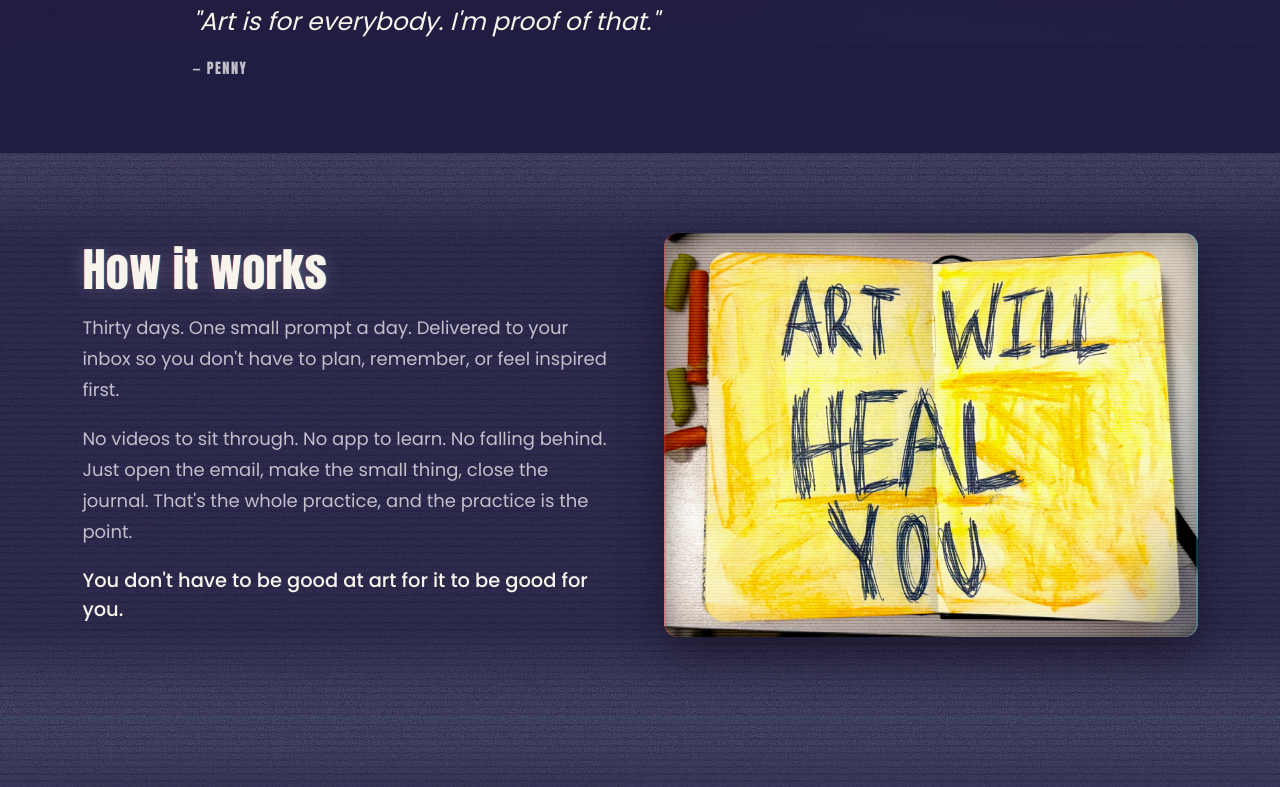
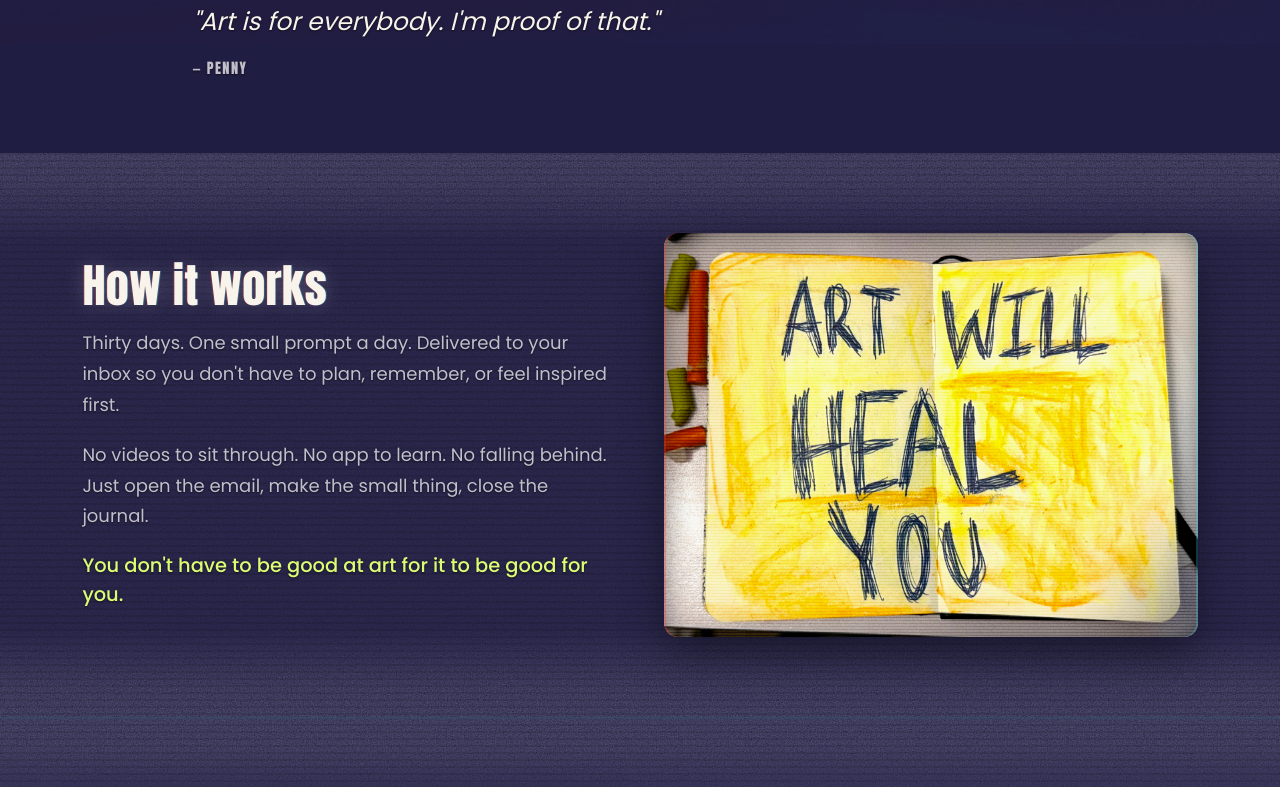
Before and after one commit to bethaniebright/mindfulmoon, a plain HTML site: page static-to-signal.html in a window 1280 px wide. Shown: the part 776-1563 px from the top of the page. Drawn offline with Linux system fonts and the light colour scheme.

Commit message:
Harden the text/texture layer scale and separate glyphs from the noise.
Audited the stacking page-wide before changing anything, two ways: an
empirical probe that repainted every texture layer opaque magenta at
full opacity with masks and blend modes stripped, and a computed pass
over all ten sections. Both agree — text was already painting on top
everywhere. The texture was never above the copy in stacking order, so
the reported obstruction was not a z-index fault.

What it actually was: light text over a noise field loses its edge
where a bright fleck lands against a glyph. Nothing is covering the
letters; the letterforms are just losing separation from what sits
behind them. Fixed with a tight dark halo on body copy, which restores
the edge without touching the text colour or the texture. Buttons opt
out — dark-on-light, where a halo would only muddy the label.

Layering is now explicit rather than incidental, so it cannot drift:

    0   background noise fields
    1   tape banding and scanlines
   10   the reading layer, all text

Every section already isolates, so those numbers are scoped and no
texture layer can escape onto copy elsewhere. The gap from 1 to 10
leaves room for texture layers added later to stack above the existing
ones and still be nowhere near the text. Noted in the CSS that
`position: relative` is load-bearing on the reading layer — z-index is
ignored on a static element, so removing it would silently drop text
behind the texture.

Mid-band noise eased from 0.40 to 0.28 of the layer. Worst case was
sitting at exactly 4.50 against AA's 4.5, which is not a margin.

Lime #DCFC74 now carries the three .emph lines — the moments the copy
turns. Three instances page-wide keeps it an accent, and it ties the
line to the button beneath it. Measured at 13.85, 10.12 and 7.30.

Re-tested all 59 text blocks against the real composited noise at each
block's own position. No failures; worst is now 4.67:1.

Copy: removed "That's the whole practice, and the practice is the
point."

Co-Authored-By: Claude Opus 4.8 <noreply@anthropic.com>

```diff
--- a/static-to-signal.css
+++ b/static-to-signal.css
@@ -120,6 +120,12 @@ body {
   -webkit-font-smoothing: antialiased;
   text-rendering: optimizeLegibility;
   overflow-x: hidden;
+  /* Light text sitting over a noise field loses its edge where a bright
+     fleck lands against a glyph. A tight dark halo re-separates the
+     letterforms from whatever is behind them without altering the text
+     colour or the texture. Stacking already guarantees the noise is
+     behind; this is what makes it *read* as behind. */
+  text-shadow: 0 1px 2px rgba(0, 0, 0, 0.55);
 }
 
 /* height:auto is load-bearing — the images carry width/height attributes so
@@ -175,6 +181,8 @@ h1, h2, h3 {
   line-height: 1.15;
   color: var(--bg);
   background: var(--lime);
+  /* Dark-on-light: the body halo would only muddy the label here. */
+  text-shadow: none;
   /* Slightly deeper lime edge so the button still has a defined shape
      against the pale fill rather than floating. */
   border: 1px solid var(--lime-deep);
@@ -401,13 +409,31 @@ main,
   isolation: isolate;
 }
 
-/* The reading layer. */
+/* -------------------------------------------------------------------------
+   THE LAYER SCALE
+
+   Explicit and page-wide, so this can't drift:
+
+       0   background texture (grain / noise fields)
+       1   tape banding and scanlines
+      10   the reading layer — all text, always
+
+   Every section sets `isolation: isolate`, so these numbers are scoped to
+   the section and no texture layer can ever escape its own section to land
+   on top of copy elsewhere. The gap between 1 and 10 is deliberate: any
+   texture layer added later has room to sit above the existing ones and
+   still be nowhere near the reading layer.
+
+   `position: relative` is load-bearing here — z-index is ignored on a
+   statically positioned element, so dropping it would silently drop the
+   text back into flow order behind the texture.
+   ------------------------------------------------------------------------- */
 .hero > .wrap,
 .section > .wrap,
 .final > .wrap,
 .site-footer > .wrap {
   position: relative;
-  z-index: 2;
+  z-index: 10;
 }
 
 /* Grain across the whole section.
@@ -442,12 +468,12 @@ main,
      been cut by more than half. */
   opacity: 0.46;
   -webkit-mask-image: linear-gradient(to bottom,
-      rgba(0,0,0,1) 0px, rgba(0,0,0,0.90) 30px, rgba(0,0,0,0.40) 88px,
-      rgba(0,0,0,0.40) calc(100% - 88px), rgba(0,0,0,0.90) calc(100% - 30px),
+      rgba(0,0,0,1) 0px, rgba(0,0,0,0.90) 30px, rgba(0,0,0,0.28) 88px,
+      rgba(0,0,0,0.28) calc(100% - 88px), rgba(0,0,0,0.90) calc(100% - 30px),
       rgba(0,0,0,1) 100%);
           mask-image: linear-gradient(to bottom,
-      rgba(0,0,0,1) 0px, rgba(0,0,0,0.90) 30px, rgba(0,0,0,0.40) 88px,
-      rgba(0,0,0,0.40) calc(100% - 88px), rgba(0,0,0,0.90) calc(100% - 30px),
+      rgba(0,0,0,1) 0px, rgba(0,0,0,0.90) 30px, rgba(0,0,0,0.28) 88px,
+      rgba(0,0,0,0.28) calc(100% - 88px), rgba(0,0,0,0.90) calc(100% - 30px),
       rgba(0,0,0,1) 100%);
 }
 
@@ -586,11 +612,14 @@ main,
 .prose > p { margin-top: 1.15rem; }
 .prose > p:first-child { margin-top: 0; }
 .prose .lead { color: var(--muted); }
-/* The punch line at the end of a section. Was lime; now cream at a slightly
-   larger size, so it still lands without competing with the buttons.
+/* The punch line at the end of a section, now carrying the lime. These are
+   the three moments the copy actually turns — "This is the thing that gets
+   you back", "You don't have to be good at art for it to be good for you",
+   "This is that way in" — so they are the natural place for the accent to
+   appear in text. Three instances across the page keeps it an accent.
    Standalone, not scoped to .prose — the hero body uses it too. */
 .emph {
-  color: var(--cream);
+  color: var(--lime);
   font-weight: 500;
   font-size: 1.08em;
   line-height: 1.5;
--- a/static-to-signal.html
+++ b/static-to-signal.html
@@ -61,7 +61,7 @@
           <div class="split__body prose">
             <h2>How it works</h2>
             <p class="lead">Thirty days. One small prompt a day. Delivered to your inbox so you don't have to plan, remember, or feel inspired first.</p>
-            <p class="lead">No videos to sit through. No app to learn. No falling behind. Just open the email, make the small thing, close the journal. That's the whole practice, and the practice is the point.</p>
+            <p class="lead">No videos to sit through. No app to learn. No falling behind. Just open the email, make the small thing, close the journal.</p>
             <p class="emph">You don't have to be good at art for it to be good for you.</p>
           </div>
           <div class="split__media">
```
